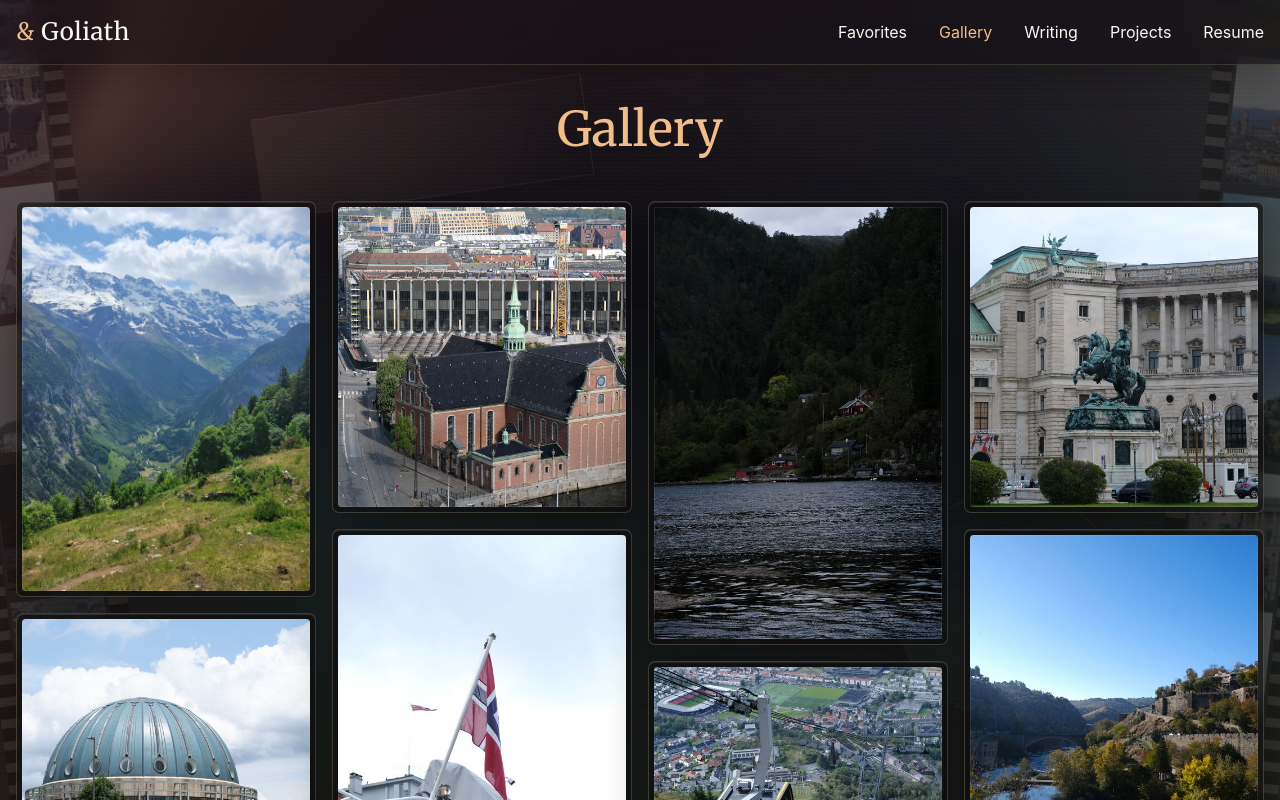
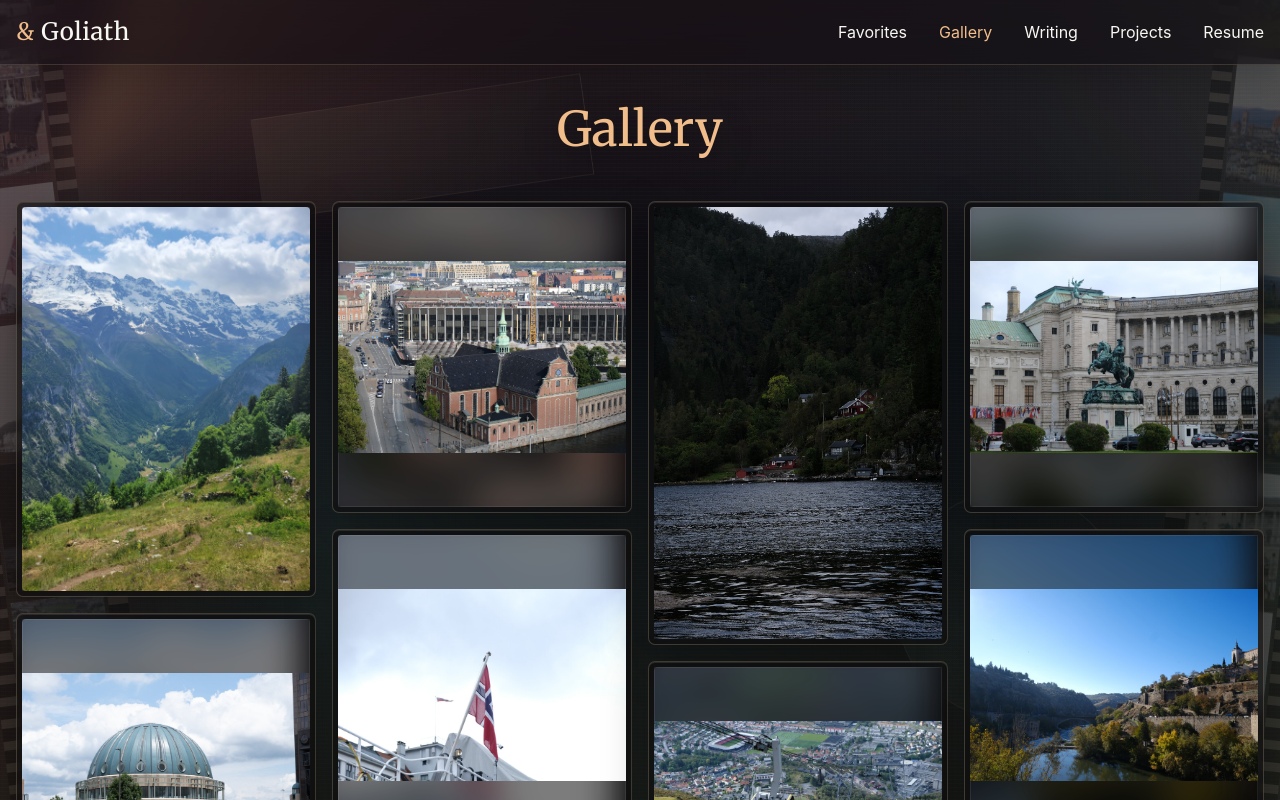
Before and after one commit to David3748/AndGoliath, a Next.js app: page /gallery in a window 1280 px wide. Shown: the top 800 px of the page. Built offline with nearby package versions, Linux system fonts and the light colour scheme.

Commit message:
Polish gallery backgrounds and mobile favorites

```diff
--- a/src/pages/favorites.tsx
+++ b/src/pages/favorites.tsx
@@ -243,6 +243,7 @@ const Favorites: NextPage = () => {
   const [cursorTrail, setCursorTrail] = useState<CursorTrailPetal[]>([]);
   const theme = THEMES[themeIndex];
   const bgRef = useRef<HTMLDivElement>(null);
+  const viewportWidthRef = useRef(0);
 
   // Calculate how many items are needed to fill the screen
   const calculateItemsNeeded = () => {
@@ -265,10 +266,15 @@ const Favorites: NextPage = () => {
 
   useEffect(() => {
     // Get initial viewport height
+    viewportWidthRef.current = window.innerWidth;
     setViewportHeight(window.innerHeight);
 
-    // Update on window resize
+    // Mobile browsers fire resize events while scrolling as the address bar
+    // expands/collapses. Only regenerate when the layout width really changes.
     const handleResize = () => {
+      const nextWidth = window.innerWidth;
+      if (nextWidth === viewportWidthRef.current) return;
+      viewportWidthRef.current = nextWidth;
       setViewportHeight(window.innerHeight);
     };
 
--- a/src/pages/gallery.tsx
+++ b/src/pages/gallery.tsx
@@ -21,31 +21,27 @@ const photos: Photo[] = galleryPhotos.map((photo, index) => ({
   location: photo.location,
 }));
 
-// Grid thumbnail - shows blur then sharpens
+// Grid image - keeps the photo sharp over a blurred version of itself.
 const GridImage: React.FC<{
-  blur: string;
   src: string;
   alt: string;
   className?: string;
-}> = ({ blur, src, alt, className }) => {
+}> = ({ src, alt, className }) => {
   const [isLoaded, setIsLoaded] = useState(false);
 
   return (
-    <div className="relative overflow-hidden">
-      {/* Blur placeholder - scales to fill */}
+    <div className="gallery-image relative overflow-hidden">
       <img
-        src={blur}
+        src={src}
         alt=""
-        className={`${className} absolute inset-0 w-full h-full object-cover transition-opacity duration-300 ${
-          isLoaded ? 'opacity-0' : 'opacity-100'
-        }`}
-        style={{ filter: 'blur(8px)', transform: 'scale(1.1)' }}
+        className="gallery-image-bg"
+        loading="lazy"
+        aria-hidden="true"
       />
-      {/* Actual image */}
       <img
         src={src}
         alt={alt}
-        className={`${className} transition-opacity duration-300 ${
+        className={`${className} gallery-image-main transition-opacity duration-300 ${
           isLoaded ? 'opacity-100' : 'opacity-0'
         }`}
         loading="lazy"
@@ -175,10 +171,9 @@ const Gallery: NextPage = () => {
               }}
             >
               <GridImage
-                blur={photo.blur}
-                src={photo.thumb}
+                src={photo.full}
                 alt={photo.location}
-                className="w-full object-cover transition-transform duration-500 group-hover:scale-105 min-h-[300px]"
+                className="w-full transition-transform duration-500 group-hover:scale-[1.025]"
               />
               <div className="absolute inset-0 bg-gradient-to-t from-black/70 via-transparent to-transparent opacity-0 group-hover:opacity-100 transition-opacity duration-300">
                 <div className="absolute bottom-0 left-0 right-0 p-4 flex items-center gap-2 text-white">
@@ -424,6 +419,30 @@ const Gallery: NextPage = () => {
         .gallery-card > div {
           border-radius: 4px;
         }
+        .gallery-image {
+          min-height: 300px;
+          display: flex;
+          align-items: center;
+          justify-content: center;
+          background: rgba(8, 7, 8, 0.8);
+        }
+        .gallery-image-bg {
+          position: absolute;
+          inset: -18px;
+          width: calc(100% + 36px);
+          height: calc(100% + 36px);
+          object-fit: cover;
+          filter: blur(18px) saturate(1.15) brightness(0.62);
+          transform: scale(1.06);
+          opacity: 0.78;
+        }
+        .gallery-image-main {
+          position: relative;
+          z-index: 1;
+          height: auto;
+          object-fit: contain;
+          filter: none;
+        }
         .gallery-lightbox {
           background: #050506;
           isolation: isolate;
```
